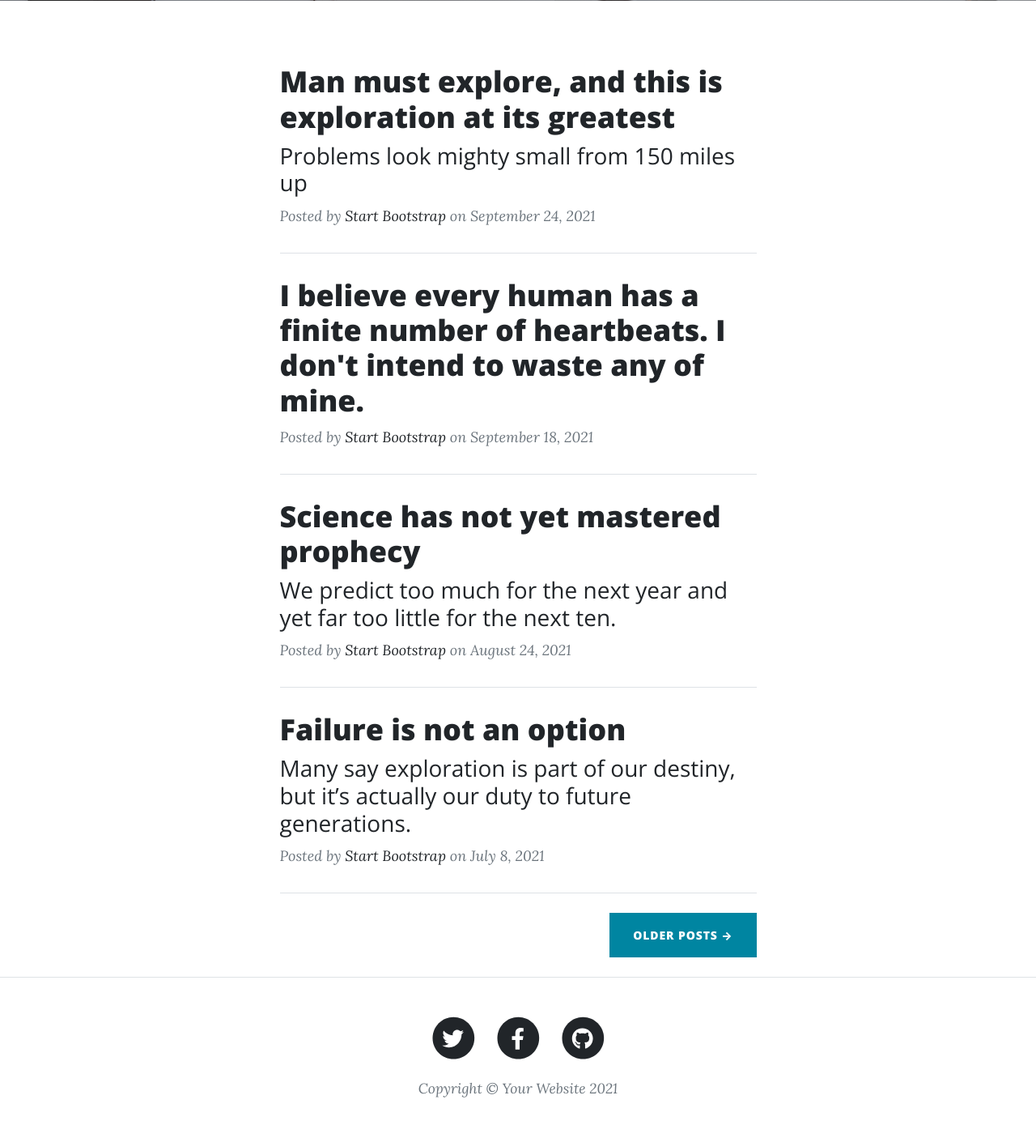
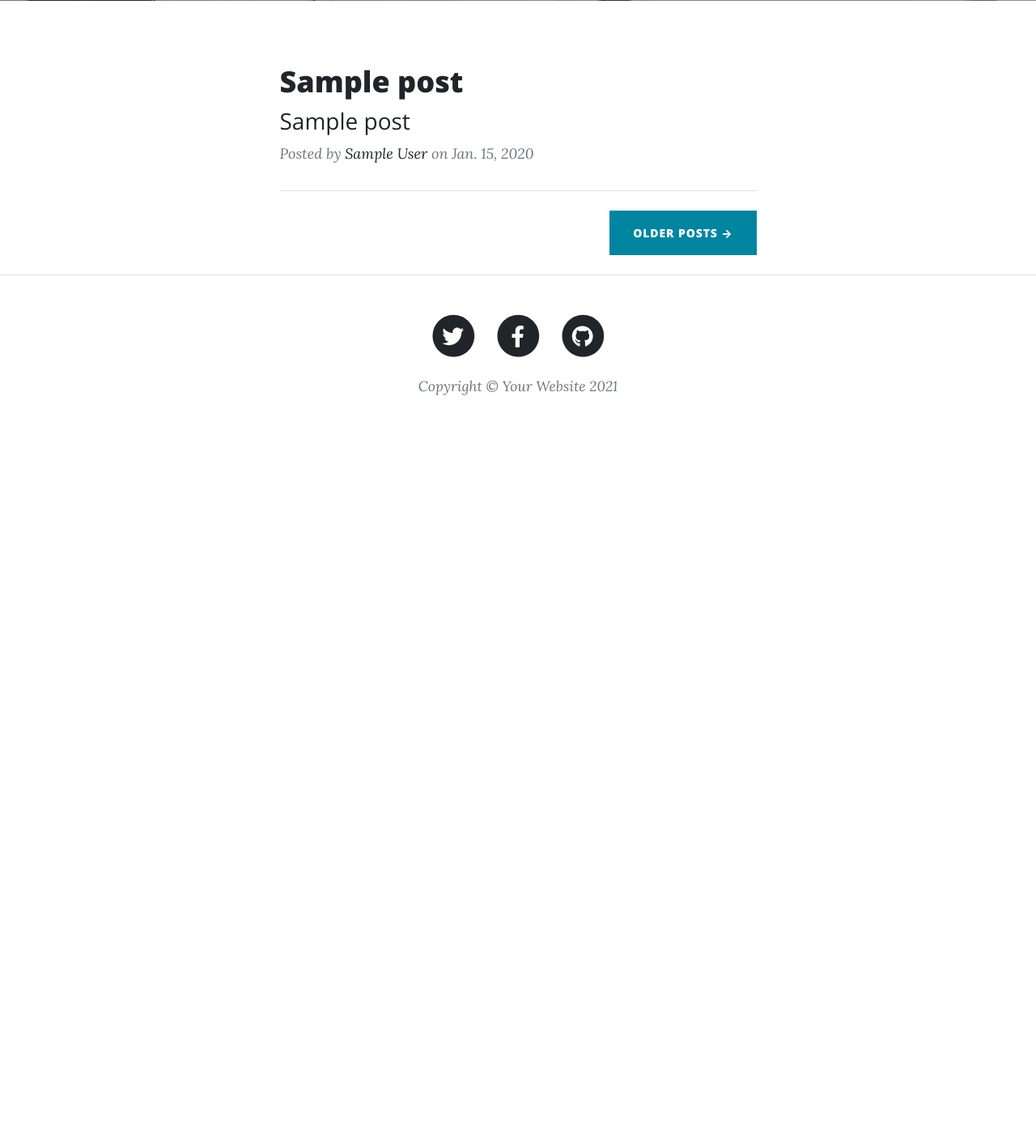
Before and after one commit to javadebadi/django-blog, a Django app: page /blog/ in a window 1280 px wide. Shown: the part 531-1936 px from the top of the page at 81% size. After the commit the page ends 1019 px from the top, so only its background shows below. Run offline with Django 4.2, Linux system fonts and the light colour scheme; tables that the repository leaves empty hold one stand-in row (values such as "Sample post"); some libraries are stand-ins or nearby versions.

Commit message:
Updated index.html template and view for home page to read posts from Post model

```diff
--- a/blog/templates/blog/index.html
+++ b/blog/templates/blog/index.html
@@ -53,58 +53,23 @@
             <div class="row gx-4 gx-lg-5 justify-content-center">
                 <div class="col-md-10 col-lg-8 col-xl-7">
                     <!-- Post preview-->
+                    {% for post in posts %}
                     <div class="post-preview">
                         <a href="post.html">
-                            <h2 class="post-title">Man must explore, and this is exploration at its greatest</h2>
-                            <h3 class="post-subtitle">Problems look mighty small from 150 miles up</h3>
+                            <h2 class="post-title">{{post.title}}</h2>
+                            {% if post.subheading %}
+                            <h3 class="post-subtitle">{{post.subheading}}</h3>
+                            {% endif %}
                         </a>
                         <p class="post-meta">
                             Posted by
-                            <a href="#!">Start Bootstrap</a>
-                            on September 24, 2021
+                            <a href="#!">{{post.author.first_name}} {{post.author.last_name}}</a>
+                            on {{post.publish_date}}
                         </p>
                     </div>
                     <!-- Divider-->
                     <hr class="my-4" />
-                    <!-- Post preview-->
-                    <div class="post-preview">
-                        <a href="post.html"><h2 class="post-title">I believe every human has a finite number of heartbeats. I don't intend to waste any of mine.</h2></a>
-                        <p class="post-meta">
-                            Posted by
-                            <a href="#!">Start Bootstrap</a>
-                            on September 18, 2021
-                        </p>
-                    </div>
-                    <!-- Divider-->
-                    <hr class="my-4" />
-                    <!-- Post preview-->
-                    <div class="post-preview">
-                        <a href="post.html">
-                            <h2 class="post-title">Science has not yet mastered prophecy</h2>
-                            <h3 class="post-subtitle">We predict too much for the next year and yet far too little for the next ten.</h3>
-                        </a>
-                        <p class="post-meta">
-                            Posted by
-                            <a href="#!">Start Bootstrap</a>
-                            on August 24, 2021
-                        </p>
-                    </div>
-                    <!-- Divider-->
-                    <hr class="my-4" />
-                    <!-- Post preview-->
-                    <div class="post-preview">
-                        <a href="post.html">
-                            <h2 class="post-title">Failure is not an option</h2>
-                            <h3 class="post-subtitle">Many say exploration is part of our destiny, but it’s actually our duty to future generations.</h3>
-                        </a>
-                        <p class="post-meta">
-                            Posted by
-                            <a href="#!">Start Bootstrap</a>
-                            on July 8, 2021
-                        </p>
-                    </div>
-                    <!-- Divider-->
-                    <hr class="my-4" />
+                    {% endfor %}
                     <!-- Pager-->
                     <div class="d-flex justify-content-end mb-4"><a class="btn btn-primary text-uppercase" href="#!">Older Posts →</a></div>
                 </div>
--- a/blog/views.py
+++ b/blog/views.py
@@ -1,8 +1,10 @@
 from django.shortcuts import render
+from blog.models import Post
 
 # Create your views here.
 def home(request):
-    return render(request, 'blog/index.html', context={})
+    posts = Post.objects.all()
+    return render(request, 'blog/index.html', context={'posts':posts})
 
 def about(request):
     return render(request, 'blog/about.html', context={})
```
